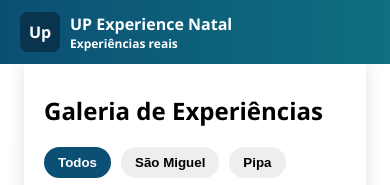
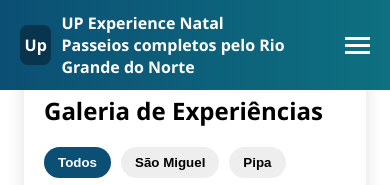
Before and after one commit to lucasouro48-prog/upexperiencenatal.com.br, a plain HTML site: page galeria.html in a window 390 px wide. Shown: the top 185 px of the page. Drawn offline with Linux system fonts and the light colour scheme.

```diff
--- a/galeria.html
+++ b/galeria.html
@@ -96,14 +96,23 @@
 </head>
 <body>
 
-<header>
+<header class="header">
   <div class="brand">
     <div class="logo">Up</div>
     <div>
-      <strong>UP Experience Natal</strong>
-      <div style="font-size:12px">Experiências reais</div>
+      <div class="brand-title">UP Experience Natal</div>
+      <div class="brand-sub">Passeios completos pelo Rio Grande do Norte</div>
     </div>
   </div>
+
+  <!-- BOTÃO MOBILE -->
+  <div class="menu-toggle" id="menu-toggle">
+    <span></span>
+    <span></span>
+    <span></span>
+  </div>
+
+  <!-- MENU -->
   <nav id="nav">
     <a href="index.html">Início</a>
     <a href="rotas.html">Passeios</a>
@@ -111,6 +120,7 @@
     <a href="carrinho.html">Reservar</a>
   </nav>
 </header>
+
 
 <main class="container">
 
```
